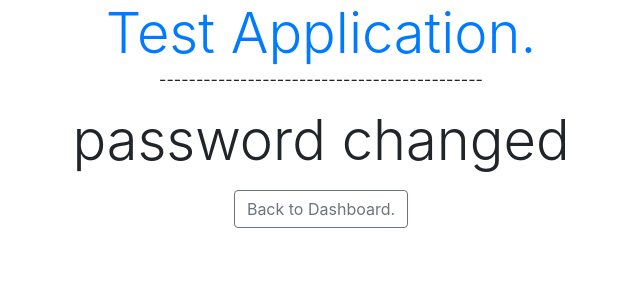
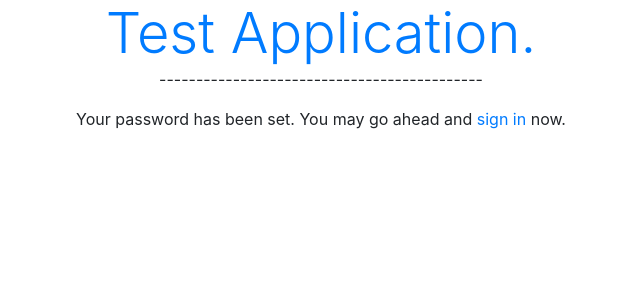
Before and after one commit to nova-sangeeth/Interview-Project, a Django app: page /password_change/done/ in a window 1280 px wide. Shown: the top 300 px of the page, without its empty margins (319-959 px from the left). Run offline with Django 3.2, Linux system fonts and the light colour scheme; a user stored in the database is signed in; some libraries are stand-ins or nearby versions.

```diff
--- a/src/application_1/templates/dash.html
+++ b/src/application_1/templates/dash.html
@@ -72,7 +72,7 @@
       </dl>
 
         <div class="container">
-          <a class=" btn btn-outline-secondary" href="/change_password">Change User Password</a>
+          <a class=" btn btn-outline-secondary" href="/password_change">Change User Password</a>
           <a class=" btn btn-outline-secondary" href="/edit_profile">Change User details</a>
           <a class=" btn btn-outline-secondary" href="/customer_config">Customer config</a>
         </div>
--- a/src/application_1/templates/registration/password_change_done.html
+++ b/src/application_1/templates/registration/password_change_done.html
@@ -1,24 +1,11 @@
-<!DOCTYPE html>
-{% extends 'base.html' %}
-<html lang="en">
-  <head>
-    <meta charset="UTF-8" />
-    <meta name="viewport" content="width=device-width, initial-scale=1.0" />
-    <title>Document</title>
-  </head>
-  <body>
-    {% block content %}
-    <center>
-      <div class="container">
-        <p class="display-4">password changed</p>
-      </div>
+{% extends 'base.html' %} {% block content %}
 
-      <div class="container">
-        <a href="/welcome" class="btn btn-outline-secondary"
-          >Back to Dashboard.</a
-        >
-      </div>
-    </center>
-    {% endblock content %}
-  </body>
-</html>
+<div class="container">
+  <div class="d-flex flex-column">
+    <p class="m-auto">
+      Your password has been set. You may go ahead and
+      <a href="{% url 'welcome' %}">sign in</a> now.
+    </p>
+  </div>
+</div>
+{% endblock content %}
--- a/src/application_1/urls.py
+++ b/src/application_1/urls.py
@@ -15,16 +15,19 @@ urlpatterns = [
     url(r'^showthis/$', showthis, name="showthis"),
     url(r'^customer_config/$', customer_config, name="customer_config"),
 
-    url(r'^password_change/done/$', auth_views.PasswordChangeDoneView.as_view(template_name='registration/password_change_done.html'),
-        name='password_change_done'),
+
     url(r'^password_change/$', auth_views.PasswordChangeView.as_view(template_name='registration/password_change.html'),
         name='password_change'),
+    url(r'^password_change/done/$', auth_views.PasswordChangeDoneView.as_view(template_name='registration/password_change_done.html'),
+        name='password_change_complete'),
+
+
+    url(r'password_reset/$', auth_views.PasswordResetView.as_view(),
+        name='password_reset'),
+    url(r'^reset/<uidb64>/<token>/$', auth_views.PasswordResetConfirmView.as_view(template_name='registration/password_reset_done.html'),
+        name='password_reset_confirm'),
     url(r'^password_reset/done/$', auth_views.PasswordResetCompleteView.as_view(template_name='registration/password_reset_complete.html'),
         name='password_reset_done'),
-    url(r'^reset/<uidb64>/<token>/$', auth_views.PasswordResetConfirmView.as_view(template_name='registration/password_reset_done.html'),
-        name='password_reset_confirm'),
-    url(r'password_reset/$', auth_views.PasswordResetView.as_view(template_name='registration/password_reset_form.html'),
-        name='password_reset'),
     url(r'^reset/done/$', auth_views.PasswordResetCompleteView.as_view(template_name='registration/password_reset_complete.html'),
         name='password_reset_complete'),
 ]
```
Also changed, not shown: src/application_1/templates/password_change_done.html (deleted, +0 -24 lines), src/application_1/templates/password_reset_form.html (deleted, +0 -16 lines), src/db.sqlite3.
